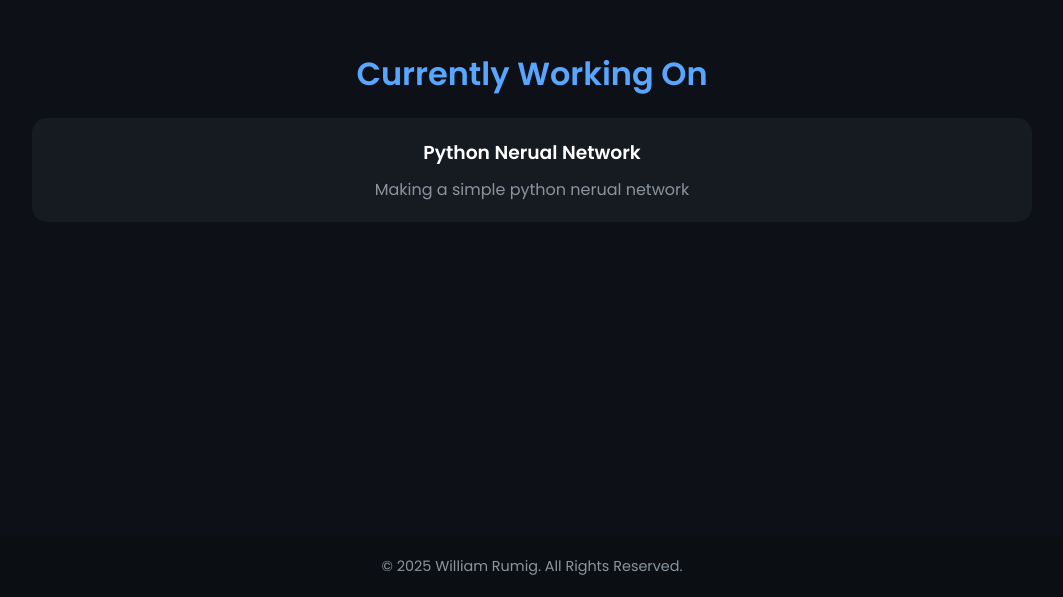
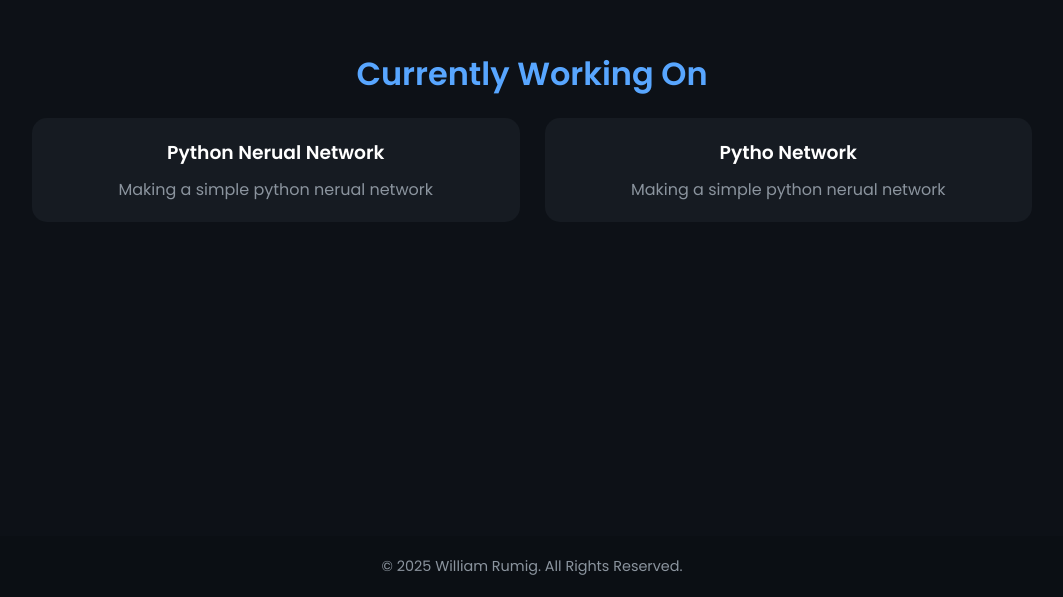
Before and after one commit to Loasy821/Loasy, a plain HTML site: page projects.html in a window 1280 px wide. Shown: the part 1064-1661 px from the top of the page, without its empty margins (108-1171 px from the left). Drawn offline with Linux system fonts and the light colour scheme.

Commit message:
Update projects.html

```diff
--- a/projects.html
+++ b/projects.html
@@ -43,6 +43,12 @@
       <h3>Python Nerual Network</h3>
       <p>Making a simple python nerual network</p>
     </div>
+
+        <div class="project">
+      <h3>Pytho Network</h3>
+      <p>Making a simple python nerual network</p>
+    </div>
+
   </div>
 </section>
 
```
